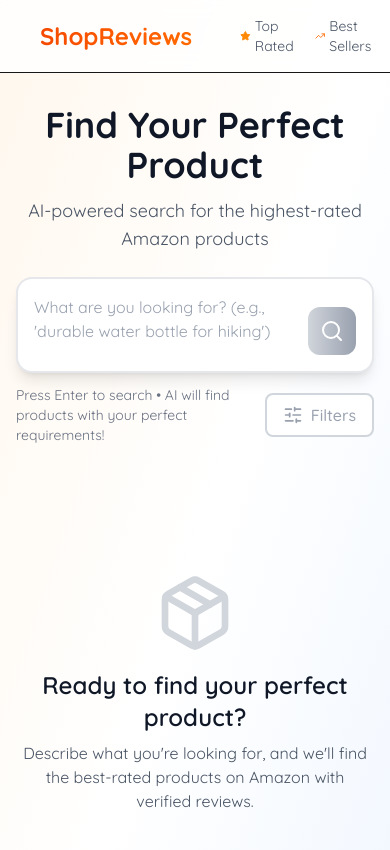
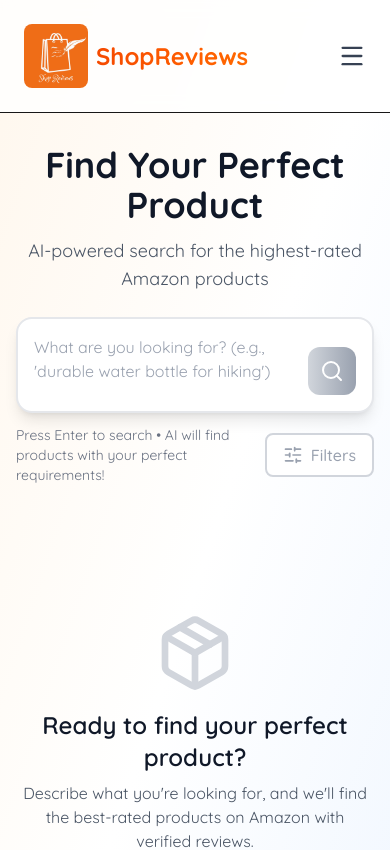
Before and after one commit to jasonli058/shopreviews-web, a Next.js app: page / in a window 390 px wide. Shown: the top 850 px of the page. Built offline with nearby package versions, Linux system fonts and the light colour scheme.

Commit message:
added burger menu and other features

```diff
--- /dev/null
+++ b/src/app/components/BurgerMenu.js
@@ -0,0 +1,71 @@
+'use client';
+
+import { useState, useEffect } from 'react';
+import { Menu, X, Star, TrendingUp } from 'lucide-react';
+
+export default function BurgerMenu({ onReset }) {
+  const [isMenuOpen, setIsMenuOpen] = useState(false);
+
+  const toggleMenu = () => {
+    setIsMenuOpen(!isMenuOpen);
+  };
+
+  const handleNewSearch = () => {
+    onReset();
+    setIsMenuOpen(false);
+  };
+
+  // Close menu when scrolling
+  useEffect(() => {
+    const handleScroll = () => {
+      setIsMenuOpen(false);
+    };
+
+    window.addEventListener('scroll', handleScroll);
+
+    return () => {
+      window.removeEventListener('scroll', handleScroll);
+    };
+  }, []);
+
+  return (
+    <>
+      {/* Burger Menu Button - Only visible on mobile */}
+      <div className="medd:hidden">
+        <button
+          onClick={toggleMenu}
+          className="p-2 text-gray-700 hover:bg-gray-100 rounded-lg transition-colors"
+          aria-label="Toggle menu"
+        >
+          {isMenuOpen ? (
+            <X className="w-7 h-7" />
+          ) : (
+            <Menu className="w-7 h-7" />
+          )}
+        </button>
+      </div>
+
+      {/* Mobile Dropdown Menu */}
+      {isMenuOpen && (
+        <div className="xs:block hidden border-t bg-white absolute top-full left-0 right-0">
+          <div className="max-w-6xl mx-auto px-4 py-4 space-y-4">
+            <div className="flex items-center gap-2 py-2 border-b">
+              <Star className="w-5 h-5 fill-orange-400 text-orange-400" />
+              <span className="text-gray-700 font-medium">Top Rated Products</span>
+            </div>
+            <div className="flex items-center gap-2 py-2 border-b">
+              <TrendingUp className="w-5 h-5 text-orange-500" />
+              <span className="text-gray-700 font-medium">Best Sellers</span>
+            </div>
+            <button
+              onClick={handleNewSearch}
+              className="w-full py-3 bg-orange-500 text-white rounded-lg font-semibold hover:bg-orange-600 transition-colors"
+            >
+              New Search
+            </button>
+          </div>
+        </div>
+      )}
+    </>
+  );
+}
--- a/src/app/components/Navbar.js
+++ b/src/app/components/Navbar.js
@@ -1,40 +1,44 @@
-'use client'
+'use client';
 
 import Link from "next/link";
-import { useEffect } from "react";
-import { Search, Star, TrendingUp} from 'lucide-react';
+import { Star, TrendingUp } from 'lucide-react';
 import Image from "next/image";
+import BurgerMenu from './BurgerMenu';
 
 export default function Navbar({ onReset }) {
-
+  const handleLogoClick = (e) => {
+    e.preventDefault();
+    onReset();
+  };
 
   return (
     <header className="border-b bg-white/80 backdrop-blur-sm sticky top-0 z-50">
       <div className="max-w-6xl mx-auto px-4 py-4 flex items-center justify-between">
+        {/* Logo Section */}
         <div className="flex items-center gap-2">
+          <Link
+            href="/"
+            onClick={handleLogoClick}
+            className="flex items-center"
+          >
             <div className="p-2 rounded-lg">
-              {/* <Search className="w-6 h-6 text-white" /> */}
               <Image
                 src="/logo.jpg"
-                alt="Logo"
-                width={70}
-                height={70}
-                className="rounded-lg"
+                alt="logo"
+                width={80}
+                height={80}
+                className="rounded-lg w-16 sm:w-20 md:w-24"
+                priority
               />
             </div>
-            <Link
-                href="/"
-                onClick={(e) => {
-                e.preventDefault();
-                onReset();
-                }}
-            >
             <h1 className="text-2xl font-bold bg-gradient-to-r from-orange-600 to-orange-500 bg-clip-text text-transparent">
               ShopReviews
             </h1>
           </Link>
         </div>
-          <div className="flex items-center gap-4 text-sm text-gray-600 xs:ml-12">
+
+        {/* Desktop Menu - Hidden on mobile */}
+        <div className="hidden medd:flex items-center gap-4 text-sm text-gray-600">
           <div className="flex items-center gap-1">
             <Star className="w-4 h-4 fill-orange-400 text-orange-400" />
             <span>Top Rated</span>
@@ -44,7 +48,10 @@ export default function Navbar({ onReset }) {
             <span>Best Sellers</span>
           </div>
         </div>
+
+        {/* Burger Menu Component - Only visible on mobile */}
+        <BurgerMenu onReset={onReset} />
       </div>
     </header>
-  )
+  );
 }
```
Lines whose indentation alone changed are shown as unchanged.
